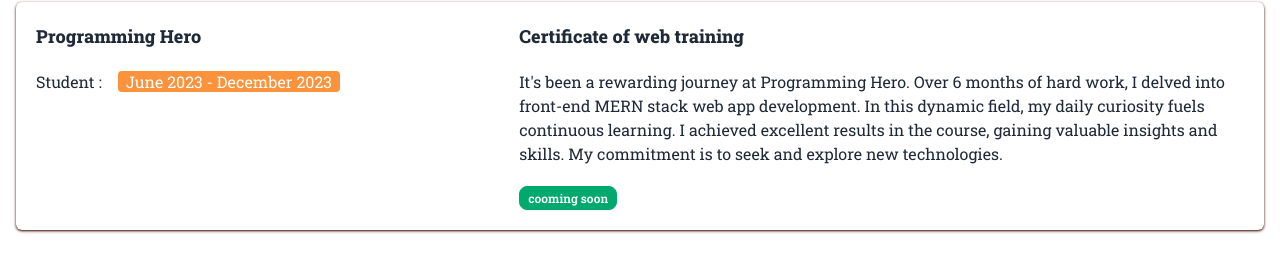
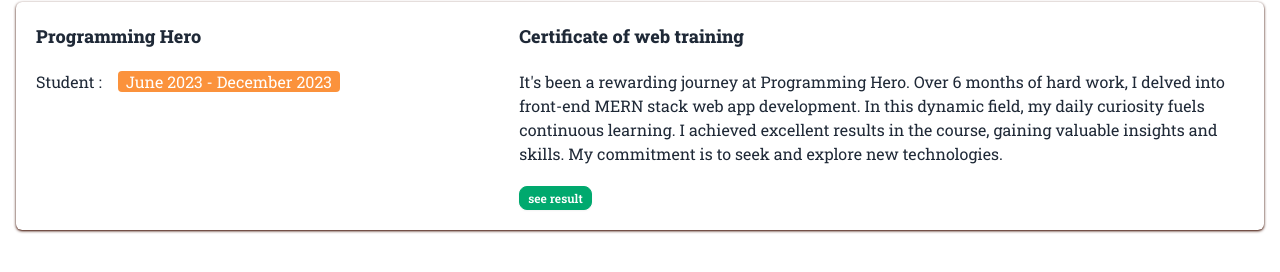
Before and after one commit to Masum-Reza2/My-Portfolio, a React (Vite) app: page / in a window 1280 px wide. Shown: the part 1692-1964 px from the top of the page. Built offline with nearby package versions, Linux system fonts and the light colour scheme.

Commit message:
updated certificates

```diff
--- a/src/Components/Education/Education.jsx
+++ b/src/Components/Education/Education.jsx
@@ -2,58 +2,118 @@
 const Education = () => {
   return (
     <div id="education" className="pb-5">
-            <h1 className="btn btn-block btn-sm text-white lg:text-lg px-5 bg-orange-500 hover:bg-orange-500">Education</h1>
+      <h1 className="btn btn-block btn-sm text-white lg:text-lg px-5 bg-orange-500 hover:bg-orange-500">
+        Education
+      </h1>
 
       <div className="mt-3 space-y-2">
         {/* ssc */}
-                <div className="flex flex-col md:flex-row p-5 rounded-md shadow shadow-orange-950 " data-aos="fade-right"
+        <div
+          className="flex flex-col md:flex-row p-5 rounded-md shadow shadow-orange-950 "
+          data-aos="fade-right"
         >
           <div className="md:w-[40%] space-y-3 md:space-y-5 ">
             <h5 className="font-bold text-lg">Kalenga High School</h5>
-                        <p>Student : <span className="ml-3 bg-orange-400 text-white px-2 rounded">Jan 2016 - Feb 2018</span></p>
+            <p>
+              Student :{" "}
+              <span className="ml-3 bg-orange-400 text-white px-2 rounded">
+                Jan 2016 - Feb 2018
+              </span>
+            </p>
           </div>
           <div className="md:w-[60%] space-y-3 md:space-y-5">
-                        <h5 className="font-bold text-lg">Certificate of Secondary School</h5>
-                        <p className="text-justify md:text-start">In 2018, I aced my exams with a GPA of 5 in humanities, earning a scholarship and topping my district. I loved playing sports back then. Now, as a web developer, I use my MERN skills to create amazing things online. It's a journey from academic success to tech innovation, fueled by a passion for continuous learning.</p>
-                        <button className="btn btn-xs btn-success text-white ">see result</button>
+            <h5 className="font-bold text-lg">
+              Certificate of Secondary School
+            </h5>
+            <p className="text-justify md:text-start">
+              In 2018, I aced my exams with a GPA of 5 in humanities, earning a
+              scholarship and topping my district. I loved playing sports back
+              then. Now, as a web developer, I use my MERN skills to create
+              amazing things online. It's a journey from academic success to
+              tech innovation, fueled by a passion for continuous learning.
+            </p>
+            <a
+              className="btn btn-xs btn-success text-white "
+              href="https://drive.google.com/file/d/1K3XDzwBiLbmtUIdE9vq_gUbLIcGj3ulV/view?usp=sharing"
+              target="_blank"
+              rel="noopener noreferrer"
+            >
+              <button>see result</button>
+            </a>
           </div>
         </div>
         <div className="divider"></div>
 
         {/* hsc */}
-                <div className="flex flex-col md:flex-row p-5 rounded-md shadow shadow-orange-950"
+        <div
+          className="flex flex-col md:flex-row p-5 rounded-md shadow shadow-orange-950"
           data-aos="fade-right"
         >
           <div className="md:w-[40%] space-y-3 md:space-y-5 ">
             <h5 className="font-bold text-lg">Moulvibazar Govt. Collage</h5>
-                        <p>Student : <span className="ml-3 bg-orange-400 text-white px-2 rounded">Jan 2022 - Apr 2024</span></p>
+            <p>
+              Student :{" "}
+              <span className="ml-3 bg-orange-400 text-white px-2 rounded">
+                Jan 2022 - Apr 2024
+              </span>
+            </p>
           </div>
           <div className="md:w-[60%] space-y-3 md:space-y-5">
-                        <h5 className="font-bold text-lg">Certificate of Higher Secondary</h5>
-                        <p className="text-justify md:text-start">Due to financial and family issues, I faced a 4-year gap in my education. Now, as an HSC candidate participating in exams in 2024, I'm optimistic about achieving excellent results. Concurrently, I'm honing my skills in MERN stack web app development. Post-HSC, I aim to pursue an honors degree, contemplating subjects like English or Geography.</p>
-                        <button className="btn btn-xs btn-success text-white ">cooming soon</button>
+            <h5 className="font-bold text-lg">
+              Certificate of Higher Secondary
+            </h5>
+            <p className="text-justify md:text-start">
+              Due to financial and family issues, I faced a 4-year gap in my
+              education. Now, as an HSC candidate participating in exams in
+              2024, I'm optimistic about achieving excellent results.
+              Concurrently, I'm honing my skills in MERN stack web app
+              development. Post-HSC, I aim to pursue an honors degree,
+              contemplating subjects like English or Geography.
+            </p>
+            <button className="btn btn-xs btn-success text-white ">
+              cooming soon
+            </button>
           </div>
         </div>
         <div className="divider"></div>
 
         {/* programming hero */}
-                <div className="flex flex-col md:flex-row p-5 rounded-md shadow shadow-orange-950 "
+        <div
+          className="flex flex-col md:flex-row p-5 rounded-md shadow shadow-orange-950 "
           data-aos="fade-right"
         >
           <div className="md:w-[40%] space-y-3 md:space-y-5 ">
             <h5 className="font-bold text-lg">Programming Hero</h5>
-                        <p>Student : <span className="ml-3 bg-orange-400 text-white px-2 rounded">June 2023 - December 2023</span></p>
+            <p>
+              Student :{" "}
+              <span className="ml-3 bg-orange-400 text-white px-2 rounded">
+                June 2023 - December 2023
+              </span>
+            </p>
           </div>
           <div className="md:w-[60%] space-y-3 md:space-y-5">
             <h5 className="font-bold text-lg">Certificate of web training</h5>
-                        <p className="text-justify md:text-start">It's been a rewarding journey at Programming Hero. Over 6 months of hard work, I delved into front-end MERN stack web app development. In this dynamic field, my daily curiosity fuels continuous learning. I achieved excellent results in the course, gaining valuable insights and skills. My commitment is to seek and explore new technologies.</p>
-                        <button className="btn btn-xs btn-success text-white ">cooming soon</button>
+            <p className="text-justify md:text-start">
+              It's been a rewarding journey at Programming Hero. Over 6 months
+              of hard work, I delved into front-end MERN stack web app
+              development. In this dynamic field, my daily curiosity fuels
+              continuous learning. I achieved excellent results in the course,
+              gaining valuable insights and skills. My commitment is to seek and
+              explore new technologies.
+            </p>
+            <a
+              className="btn btn-xs btn-success text-white "
+              href="https://drive.google.com/file/d/1CHc68vG2TnNJv2GaKamtqsVxUOZ_WxRk/view?usp=sharing"
+              target="_blank"
+              rel="noopener noreferrer"
+            >
+              <button>see result</button>
+            </a>
           </div>
         </div>
-
       </div>
     </div>
-    )
-}
+  );
+};
 
-export default Education
+export default Education;
--- a/src/Components/EventManager/EventManager.jsx
+++ b/src/Components/EventManager/EventManager.jsx
@@ -22,7 +22,7 @@
 const EventManager = () => {
     return (
         <>
-            <div data-aos="fade-right" className="flex flex-col lg:flex-row lg:items-center rounded-md shadow-md shadow-orange-950">
+            <div data-aos="fade-right" className="flex flex-col lg:flex-row-reverse lg:items-center rounded-md shadow-md shadow-orange-950">
 
                 <div className="flex-1 h-full">
                     <Slider data={evntData} />
```
Lines whose indentation alone changed are shown as unchanged.
